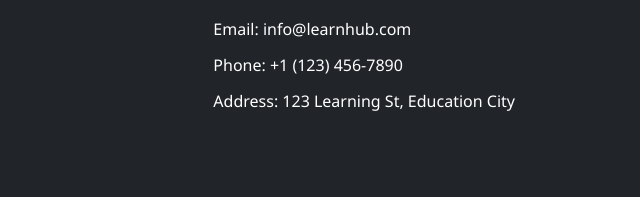
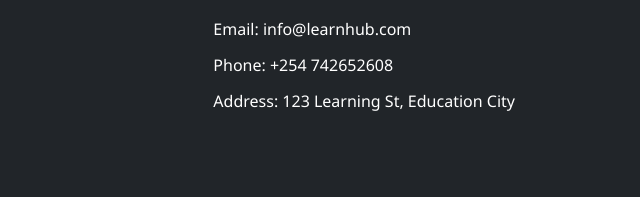
Before and after one commit to Egrah-25/Mini-E-learning-platform-, a plain HTML site: page index.html in a window 1280 px wide. Shown: the part 1102-1299 px from the top of the page, 640-1280 px from the left. Drawn offline with Linux system fonts and the light colour scheme.

Commit message:
Update index.html

```diff
--- a/index.html
+++ b/index.html
@@ -657,7 +657,7 @@
                     <h3>Contact Us</h3>
                     <ul class="footer-links">
                         <li>Email: info@learnhub.com</li>
-                        <li>Phone: +1 (123) 456-7890</li>
+                        <li>Phone: +254 742652608</li>
                         <li>Address: 123 Learning St, Education City</li>
                     </ul>
                 </div>
```
